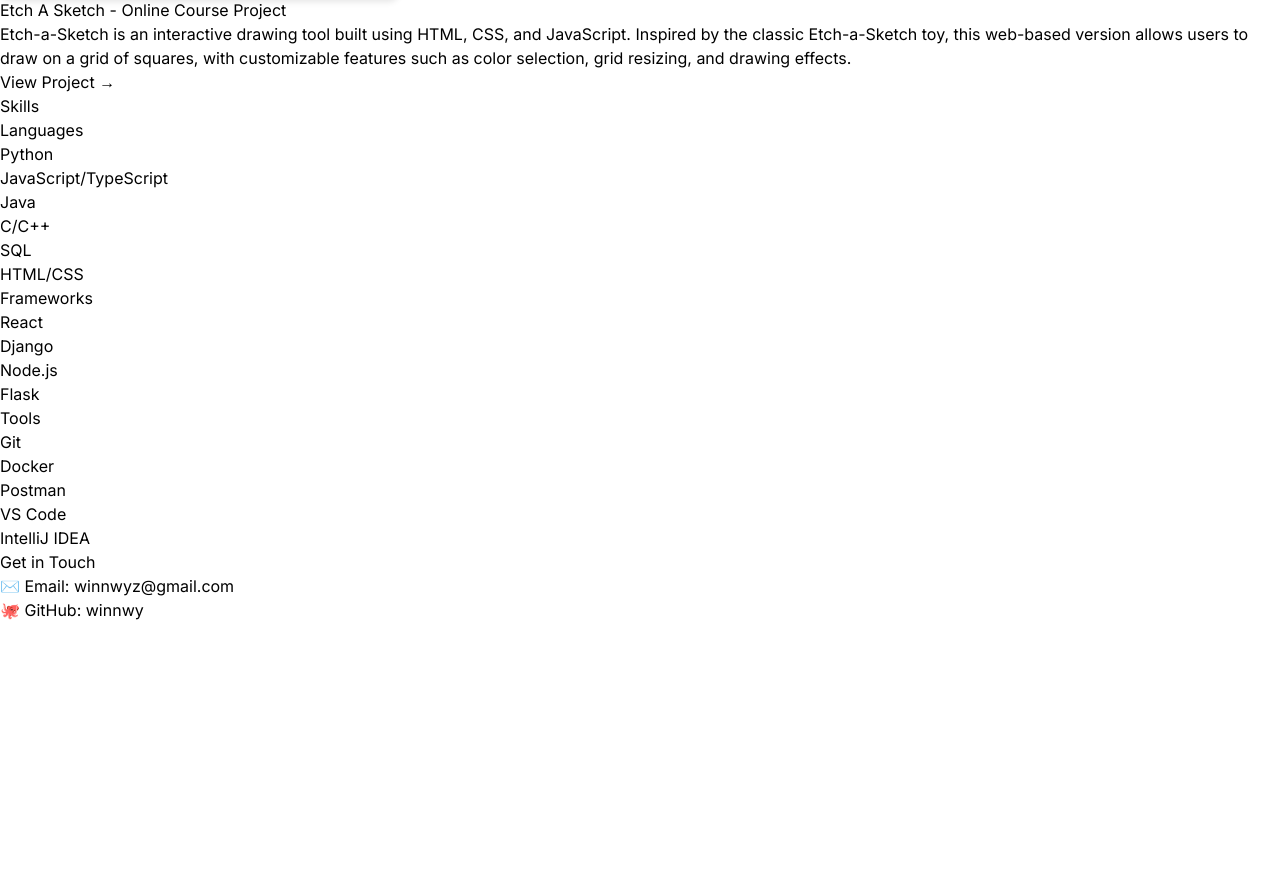
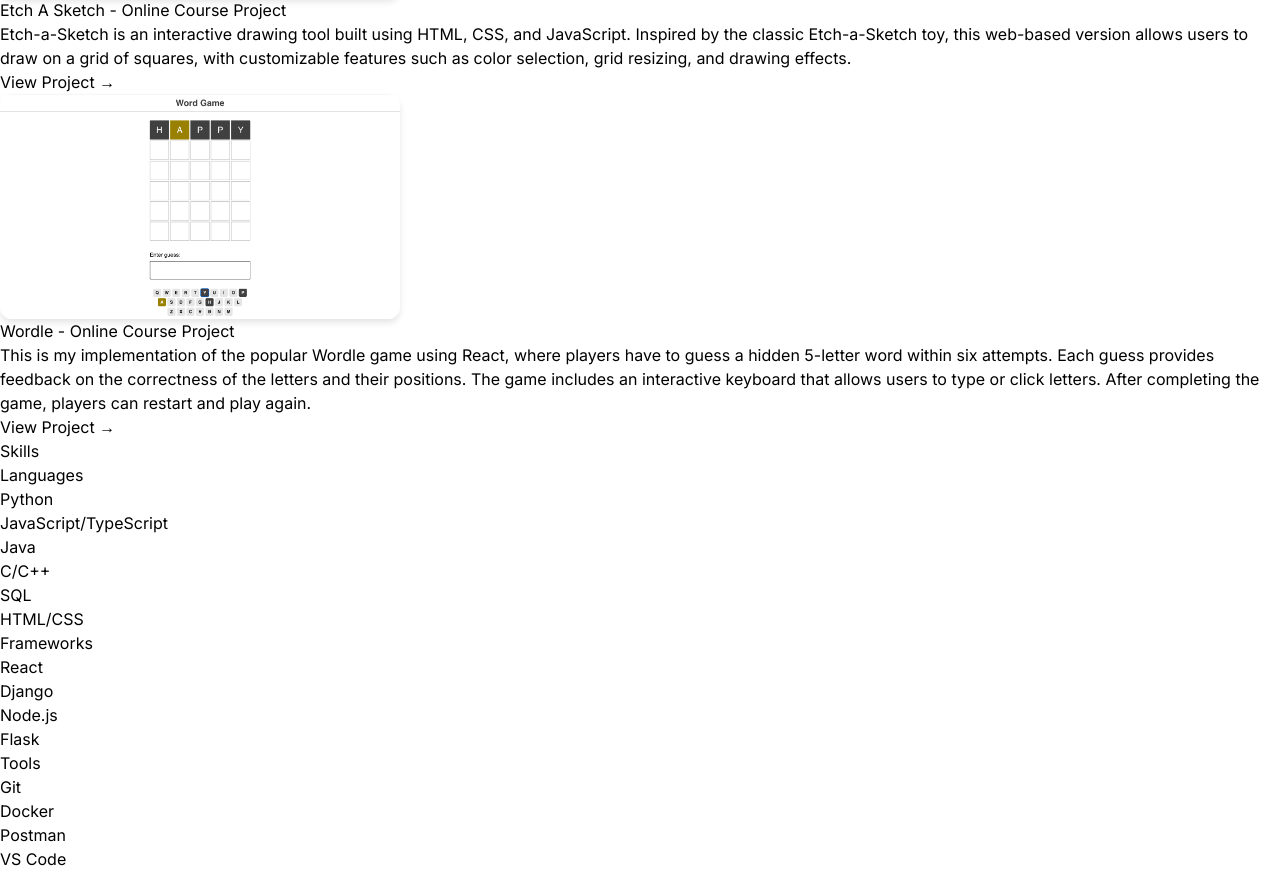
Before and after one commit to winnwy/ThisIsMyPortfolio, a React (Vite) app: page / in a window 1280 px wide. Shown: the part 1893-2768 px from the top of the page. Before the commit the page ends 2515 px from the top, so only its background shows below. Built offline with nearby package versions, Linux system fonts and the light colour scheme.

Commit message:
Add wordle project

```diff
--- a/src/constants/index.js
+++ b/src/constants/index.js
@@ -2,6 +2,7 @@
 import personal_website from "../assets/projects/personal_website/personal_website.png"
 import cartoon_sheep from "../assets/projects/sheepy/cartoon_sheep.png"
 import etch_a_sketch from "../assets/projects/etch_a_sketch/etch_a_sketch.png"
+import wordle from "../assets/projects/wordle/wordle.png"
 
 export const HERO_CONTENT = `Whether it’s building cool web experiences, coding backend magic, or diving into new tech, I love bringing ideas to life. When I’m not coding, I’m probably chasing the sunset on a run or getting lost in a creative rabbit hole!`;
 
@@ -34,6 +35,13 @@
       "Etch-a-Sketch is an interactive drawing tool built using HTML, CSS, and JavaScript. Inspired by the classic Etch-a-Sketch toy, this web-based version allows users to draw on a grid of squares, with customizable features such as color selection, grid resizing, and drawing effects.",
     link: "https://winnwy.github.io/etch-a-sketch/"
   },
+  {
+    title: "Wordle - Online Course Project",
+    image: wordle,
+    description:
+      "This is my implementation of the popular Wordle game using React, where players have to guess a hidden 5-letter word within six attempts. Each guess provides feedback on the correctness of the letters and their positions. The game includes an interactive keyboard that allows users to type or click letters. After completing the game, players can restart and play again.",
+    link: "https://github.com/winnwy/project-wordle"
+  },
 ];
 
 export const CONTACT = {
```
Also changed, not shown: src/assets/projects/wordle/wordle.png (added).
